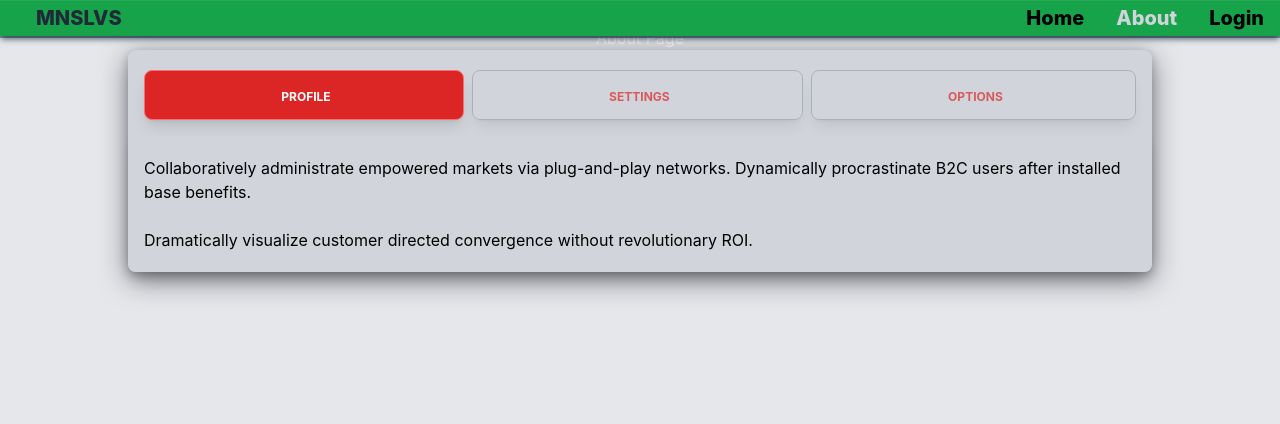
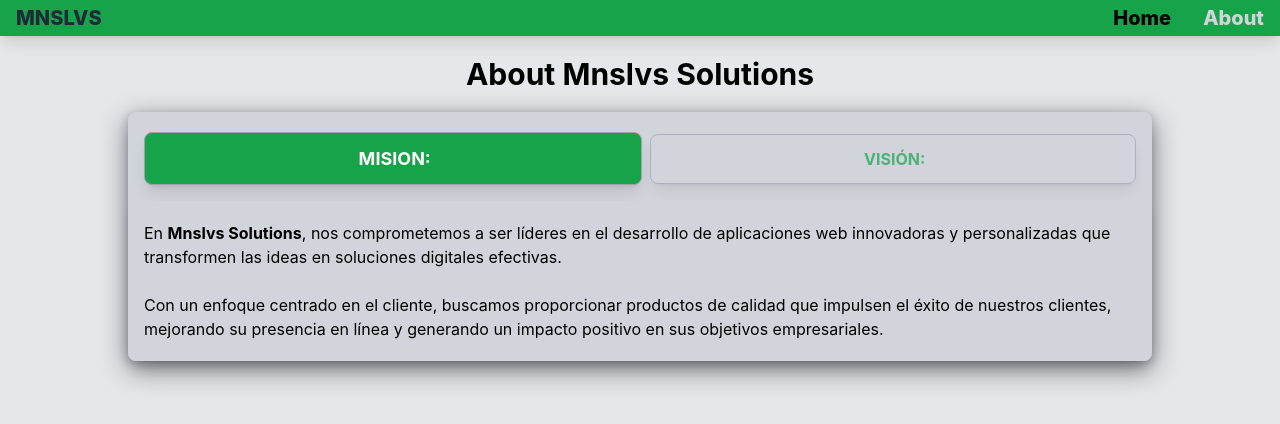
Before and after one commit to emonsalves/AWS-Frontend, a React (Vite) app: page /#/ in a window 1280 px wide. Both pictures are taken after a click on the element "About". Shown: the top 424 px of the page. Built offline with nearby package versions, Linux system fonts and the light colour scheme; what tailwindcss-animated would draw is missing.

Commit message:
Update layout and navbar styles

```diff
--- a/src/components/navbars/PublicNavbar.jsx
+++ b/src/components/navbars/PublicNavbar.jsx
@@ -9,7 +9,7 @@ const NavPublic = () => {
     const menuItems = [
         { text: "Home", path: "/" },
         { text: "About", path: "/about" },
-        { text: "Login", path: "/login" },
+        // { text: "Login", path: "/login" },
     ];
 
     console.log("first", location.pathname);
@@ -18,10 +18,10 @@ const NavPublic = () => {
         setIsMobileMenuOpen(!isMobileMenuOpen);
     };
     return (
-        <nav className="bg-green-600 fixed w-full z-10 top-0 text-gray-800 shadow-custom-light">
+        <nav className="bg-green-600 fixed w-full z-10 top-0 text-gray-800 shadow-lg">
             <div className="flex justify-between items-center">
                 <div
-                    className="ml-5 flex items-center px-4 py-1 hover:text-white cursor-pointer rounded-lg transition-all duration-300"
+                    className="flex items-center px-4 py-1 hover:text-white cursor-pointer rounded-lg transition-all duration-300"
                     onClick={() => goTo("/")}
                 >
                     <span className="text-gblack text-xl font-extrabold text-center">MNSLVS</span>
@@ -46,7 +46,7 @@ const NavPublic = () => {
                 </div>
             </div>
             <div className={`transition-all duration-300 ${isMobileMenuOpen ? "" : "hidden"} md:hidden`}>
-                <div className="px-2 pt-2 pb-3 space-y-1 sm:px-3 flex flex-col">
+                <div className="pt-2 pb-3 space-y-1 sm:px-3 flex flex-col">
                     {menuItems.map((item, index) => (
                         <span
                             key={index}
--- a/src/components/tabs/TabAbout.jsx
+++ b/src/components/tabs/TabAbout.jsx
@@ -1,27 +1,27 @@
 import { useState } from "react";
 import PropTypes from "prop-types";
 
-const Tabs = ({ colorNumber }) => {
+const TabAbout = ({ colorNumber }) => {
     const [openTab, setOpenTab] = useState(1);
 
     const colorTabOpen = [
-        "text-xs font-bold uppercase px-5 py-3 shadow-lg border-blue-400 border rounded-lg block leading-normal bg-blue-600",
-        "text-xs font-bold uppercase px-5 py-3 shadow-lg border-red-400 border rounded-lg block leading-normal bg-red-600",
-        "text-xs font-bold uppercase px-5 py-3 shadow-lg border-green-400 border rounded-lg block leading-normal bg-green-600",
-        "text-xs font-bold uppercase px-5 py-3 shadow-lg border-yellow-400 border rounded-lg block leading-normal bg-yellow-600",
-        "text-xs font-bold uppercase px-5 py-3 shadow-lg border-purple-400 border rounded-lg block leading-normal bg-purple-600",
-        "text-xs font-bold uppercase px-5 py-3 shadow-lg border-pink-400 border rounded-lg block leading-normal bg-pink-600",
-        "text-xs font-bold uppercase px-5 py-3 shadow-lg border-gray-400 border rounded-lg block leading-normal bg-gray-600",
+        "text-lg font-bold uppercase px-5 py-3 shadow-lg border-gray-400 border rounded-lg block leading-normal bg-blue-600",
+        "text-lg font-bold uppercase px-5 py-3 shadow-lg border-gray-400 border rounded-lg block leading-normal bg-red-600",
+        "text-lg font-bold uppercase px-5 py-3 shadow-lg border-gray-400 border rounded-lg block leading-normal bg-green-600",
+        "text-lg font-bold uppercase px-5 py-3 shadow-lg border-gray-400 border rounded-lg block leading-normal bg-yellow-600",
+        "text-lg font-bold uppercase px-5 py-3 shadow-lg border-gray-400 border rounded-lg block leading-normal bg-purple-600",
+        "text-lg font-bold uppercase px-5 py-3 shadow-lg border-gray-400 border rounded-lg block leading-normal bg-pink-600",
+        "text-lg font-bold uppercase px-5 py-3 shadow-lg border-gray-400 border rounded-lg block leading-normal bg-gray-600",
     ];
 
     const colorTabClosed = [
-        "text-xs font-bold uppercase px-5 py-3 shadow-lg border-gray-400 opacity-70 border rounded-lg block leading-normal text-blue-600",
-        "text-xs font-bold uppercase px-5 py-3 shadow-lg border-gray-400 opacity-70 border rounded-lg block leading-normal text-red-600",
-        "text-xs font-bold uppercase px-5 py-3 shadow-lg border-gray-400 opacity-70 border rounded-lg block leading-normal text-green-600",
-        "text-xs font-bold uppercase px-5 py-3 shadow-lg border-gray-400 opacity-70 border rounded-lg block leading-normal text-yellow-600",
-        "text-xs font-bold uppercase px-5 py-3 shadow-lg border-gray-400 opacity-70 border rounded-lg block leading-normal text-purple-600",
-        "text-xs font-bold uppercase px-5 py-3 shadow-lg border-gray-400 opacity-70 border rounded-lg block leading-normal text-pink-600",
-        "text-xs font-bold uppercase px-5 py-3 shadow-lg border-gray-400 opacity-70 border rounded-lg block leading-normal text-gray-600",
+        "text-md font-bold uppercase px-5 py-3 shadow-lg border-gray-400 bg-gray-300 opacity-70 border rounded-lg block leading-normal text-blue-600",
+        "text-md font-bold uppercase px-5 py-3 shadow-lg border-gray-400 bg-gray-300 opacity-70 border rounded-lg block leading-normal text-red-600",
+        "text-md font-bold uppercase px-5 py-3 shadow-lg border-gray-400 bg-gray-300 opacity-70 border rounded-lg block leading-normal text-green-600",
+        "text-md font-bold uppercase px-5 py-3 shadow-lg border-gray-400 bg-gray-300 opacity-70 border rounded-lg block leading-normal text-yellow-600",
+        "text-md font-bold uppercase px-5 py-3 shadow-lg border-gray-400 bg-gray-300 opacity-70 border rounded-lg block leading-normal text-purple-600",
+        "text-md font-bold uppercase px-5 py-3 shadow-lg border-gray-400 bg-gray-300 opacity-70 border rounded-lg block leading-normal text-pink-600",
+        "text-md font-bold uppercase px-5 py-3 shadow-lg border-gray-400 bg-gray-300 opacity-70 border rounded-lg block leading-normal text-gray-600",
     ];
 
     let isTabOpen = colorTabOpen[colorNumber] || `text-xs font-bold uppercase px-5 py-3 shadow-lg rounded block leading-normal bg-blue-500`;
@@ -29,7 +29,7 @@ const Tabs = ({ colorNumber }) => {
 
     return (
         <>
-            <div className="flex flex-wrap shadow-custom-dark rounded-lg sm:flex-col bg-gray-300 w-[80%]">
+            <div className="flex flex-wrap shadow-custom-dark rounded-lg sm:flex-col bg-gray-300 w-[80%] animate-fade-up animate-once">
                 <div className="w-full mt-1">
                     <ul className="flex flex-wrap p-4 flex-row rounded-lg justify-center items-center gap-2" role="tablist">
                         <li className="flex-auto text-center">
@@ -43,7 +43,7 @@ const Tabs = ({ colorNumber }) => {
                                 href="#link1"
                                 role="tablist"
                             >
-                                <i className="fas fa-space-shuttle text-base mr-1"></i> Profile
+                                <i className="fas fa-space-shuttle text-base mr-1"></i> Mision:
                             </a>
                         </li>
                         <li className="flex-auto text-center">
@@ -57,21 +57,7 @@ const Tabs = ({ colorNumber }) => {
                                 href="#link2"
                                 role="tablist"
                             >
-                                <i className="fas fa-cog text-base mr-1"></i> Settings
-                            </a>
-                        </li>
-                        <li className="flex-auto text-center">
-                            <a
-                                className={openTab == 3 ? `${isTabOpen}` : `${isTabClosed}`}
-                                onClick={(e) => {
-                                    e.preventDefault();
-                                    setOpenTab(3);
-                                }}
-                                data-toggle="tab"
-                                href="#link3"
-                                role="tablist"
-                            >
-                                <i className="fas fa-briefcase text-base mr-1"></i> Options
+                                <i className="fas fa-cog text-base mr-1"></i> Visión:
                             </a>
                         </li>
                     </ul>
@@ -80,27 +66,22 @@ const Tabs = ({ colorNumber }) => {
                             <div className="tab-content tab-space">
                                 <div className={openTab == 1 ? "block" : "hidden"} id="link1">
                                     <p>
-                                        Collaboratively administrate empowered markets via plug-and-play networks. Dynamically procrastinate B2C users
-                                        after installed base benefits.
-                                        <br />
-                                        <br /> Dramatically visualize customer directed convergence without revolutionary ROI.
+                                        En <strong>Mnslvs Solutions</strong>, nos comprometemos a ser líderes en el desarrollo de aplicaciones web
+                                        innovadoras y personalizadas que transformen las ideas en soluciones digitales efectivas.
+                                        <br /> <br /> Con un enfoque centrado en el cliente, buscamos proporcionar productos de calidad que impulsen
+                                        el éxito de nuestros clientes, mejorando su presencia en línea y generando un impacto positivo en sus
+                                        objetivos empresariales.
                                     </p>
                                 </div>
                                 <div className={openTab == 2 ? "block" : "hidden"} id="link2">
                                     <p>
-                                        Completely synergize resource taxing relationships via premier niche markets. Professionally cultivate
-                                        one-to-one customer service with robust ideas.
-                                        <br />
-                                        <br />
-                                        Dynamically innovate resource-leveling customer service for state of the art customer service.
-                                    </p>
-                                </div>
-                                <div className={openTab == 3 ? "block" : "hidden"} id="link3">
-                                    <p>
-                                        Efficiently unleash cross-media information without cross-media value. Quickly maximize timely deliverables
-                                        for real-time schemas.
-                                        <br />
-                                        <br /> Dramatically maintain clicks-and-mortar solutions without functional solutions.
+                                        Nos visualizamos como la principal elección para aquellas empresas y emprendedores que buscan soluciones
+                                        tecnológicas avanzadas y personalizadas.
+                                        <br /> <br /> Aspiramos a ser reconocidos por nuestra excelencia en el diseño, desarrollo y mantenimiento de
+                                        aplicaciones web, así como por nuestra capacidad para adaptarnos a las cambiantes tendencias tecnológicas.
+                                        <br /> <br />
+                                        Buscamos ser un motor de innovación que impulse el crecimiento sostenible de nuestros clientes en la era
+                                        digital.
                                     </p>
                                 </div>
                             </div>
@@ -112,10 +93,8 @@ const Tabs = ({ colorNumber }) => {
     );
 };
 
-export default function TabsRender() {
-    return <Tabs colorNumber="1" />;
-}
-
-Tabs.propTypes = {
+TabAbout.propTypes = {
     colorNumber: PropTypes.string.isRequired,
 };
+
+export default TabAbout;
--- a/src/layout/PublicLayout.jsx
+++ b/src/layout/PublicLayout.jsx
@@ -3,7 +3,7 @@ import { NavPublic } from "../components/navbars/PublicNavbar";
 
 function PublicLayout() {
     return (
-        <div className="grid grid-cols-1 grid-rows-[1.6rem,] min-h-screen">
+        <div className="grid grid-cols-1 grid-rows-[2.25rem,] min-h-screen">
             <div className="row-span-1">
                 <NavPublic />
             </div>
--- a/src/pages/About.jsx
+++ b/src/pages/About.jsx
@@ -1,10 +1,12 @@
-import TabsRender from "../components/tabs/TabAbout";
+import TabAbout from "../components/tabs/TabAbout";
 
 const About = () => {
     return (
         <div className="min-w-full min-h-full bg-gray-200 flex flex-col items-center text-white">
-            <h1>About Page</h1>
-            <TabsRender />
+            <h1 className="text-black m-5 text-xl lg:text-3xl animate-fade-up animate-once">
+                <strong> About Mnslvs Solutions</strong>
+            </h1>
+            <TabAbout colorNumber={"2"} />
         </div>
     );
 };
```
